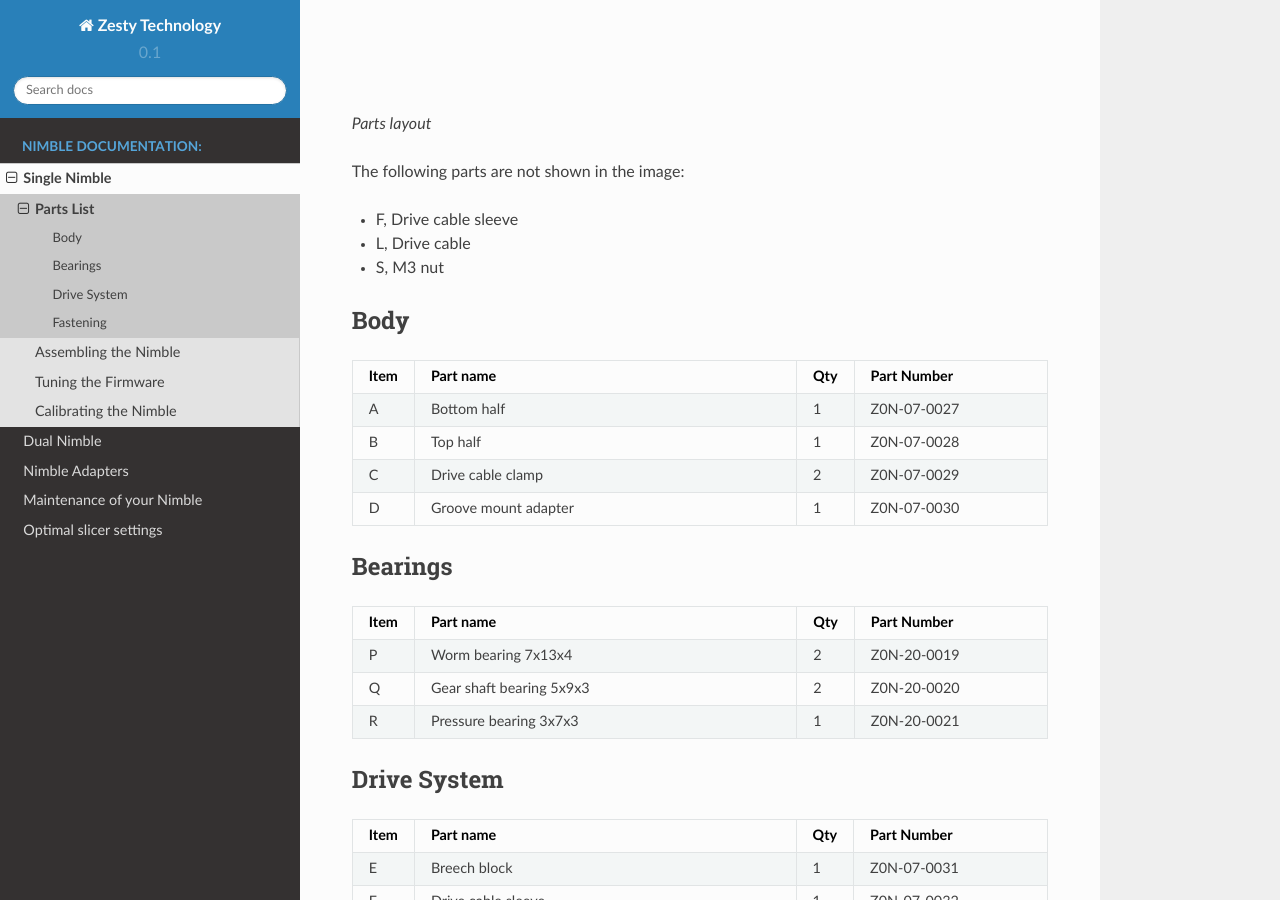
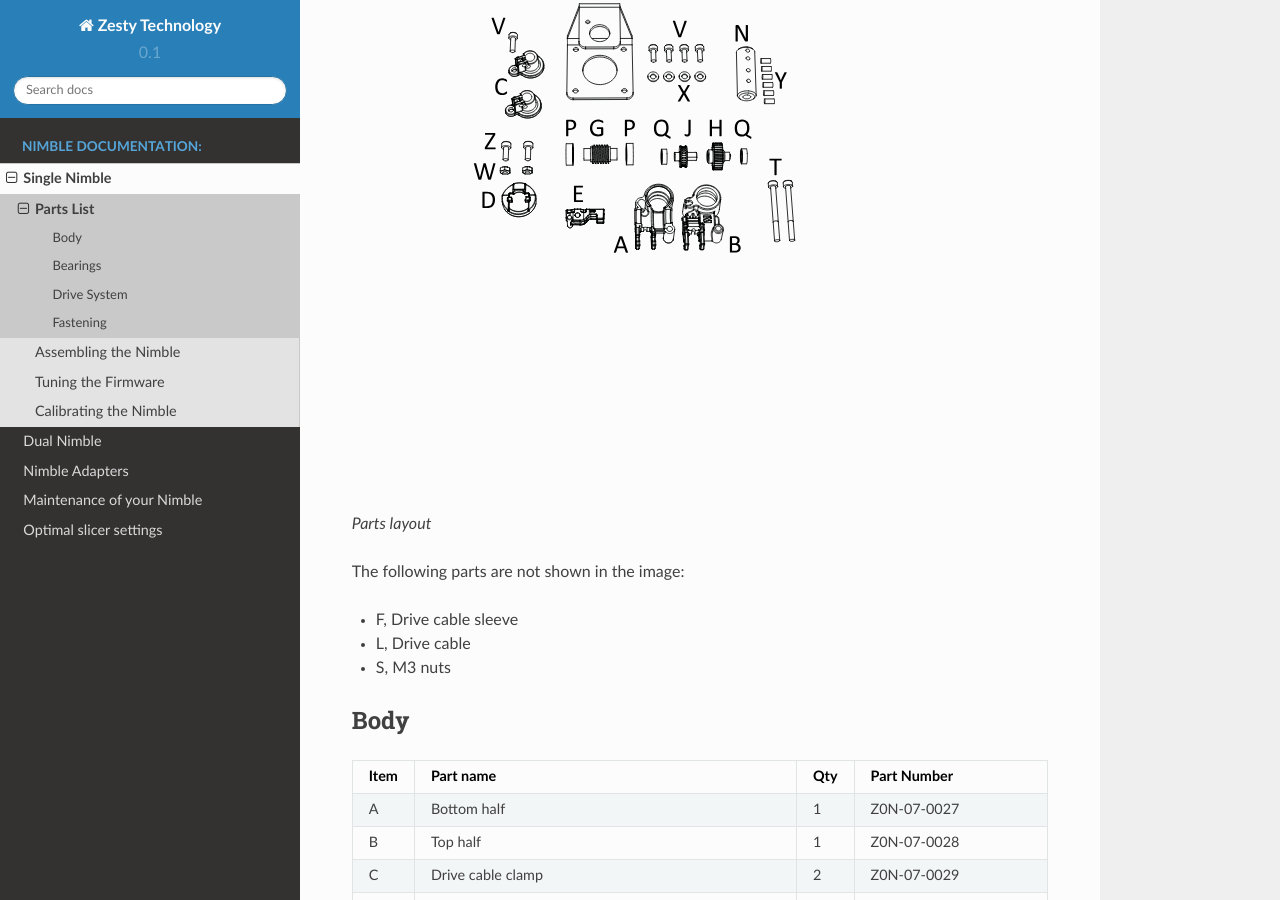
Before and after one commit to ZestyTechnology/zesty-docs, a Sphinx documentation site: the page built from docs/nimble_single/parts.rst, in a window 1280 px wide and 900 px high, scrolled down 496 px. Built offline with Sphinx 7.4.7 and the Read the Docs theme 2.0.0, drawn with Linux system fonts in a browser that asks for light colours; pages that are not in the unit, such as notebooks, are missing from menus.

Commit message:
Update parts.rst

```diff
--- a/docs/nimble_single/parts.rst
+++ b/docs/nimble_single/parts.rst
@@ -5,8 +5,8 @@
 
 .. figure:: images/1_all_parts.svg
     :alt: All parts of the Nimble
-    :height: 400px
-    :width: 286px
+    :height: 800px
+    :width: 572px
 
     Parts layout
 
@@ -14,7 +14,7 @@
 
 * F, Drive cable sleeve
 * L, Drive cable
-* S, M3 nut
+* S, M3 nuts
 
 
 Body
```
